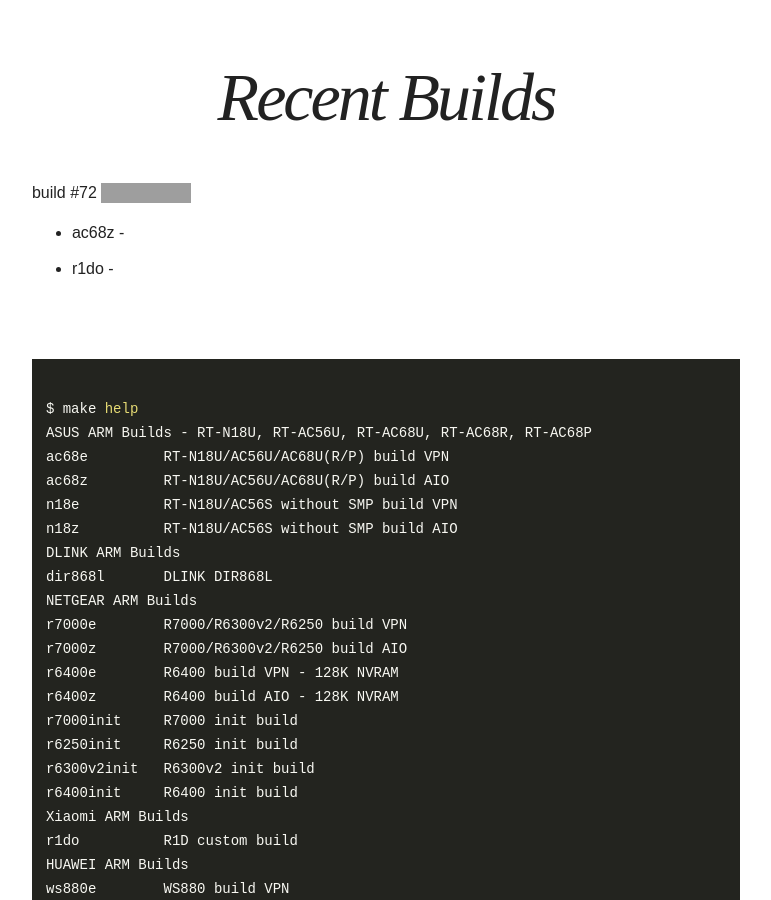
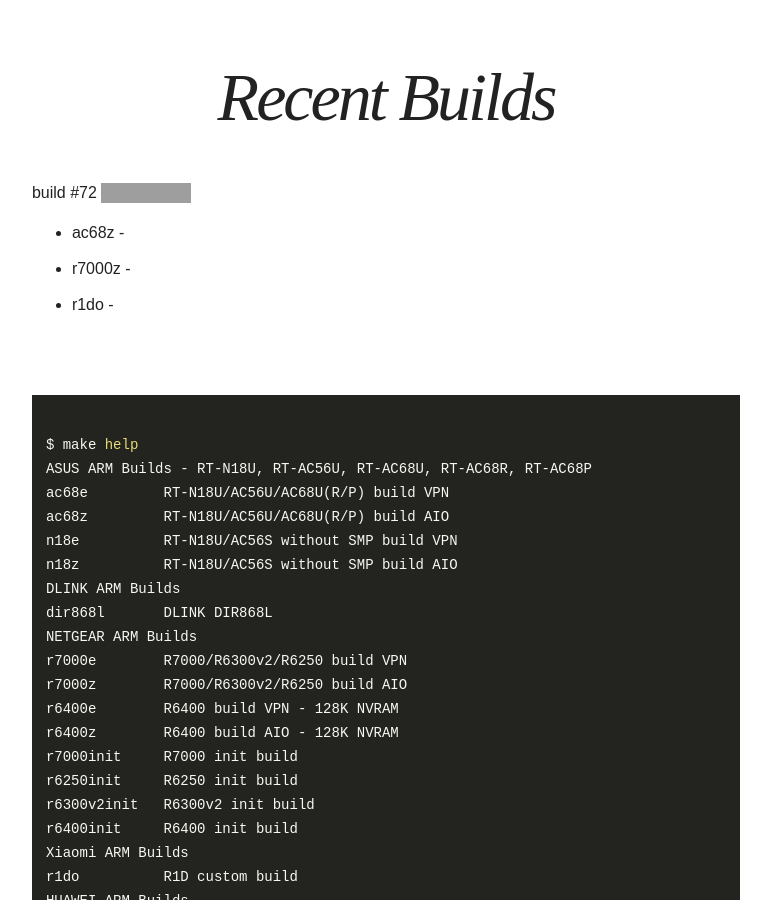
Before and after one commit to oglopss/tomato-arm-ci-jekyll, a Jekyll site: the page built from index.html, in a window 1280 px wide and 900 px high, scrolled down 415 px. Shown: the whole window, without its empty margins (254-1025 px from the left). Built offline with Jekyll 4.4.1, drawn with Linux system fonts in a browser that asks for light colours; nearby versions of some CDN libraries; grey boxes are pictures that could not be loaded.

Commit message:
Travis build 72 r7000z pushed to gh-pages

```diff
--- a/_data/ss.yml
+++ b/_data/ss.yml
@@ -2,3 +2,4 @@ build: 72
 files:
   - 0001 ac68z
   - 0003 r1do
+  - 0002 r7000z
```
